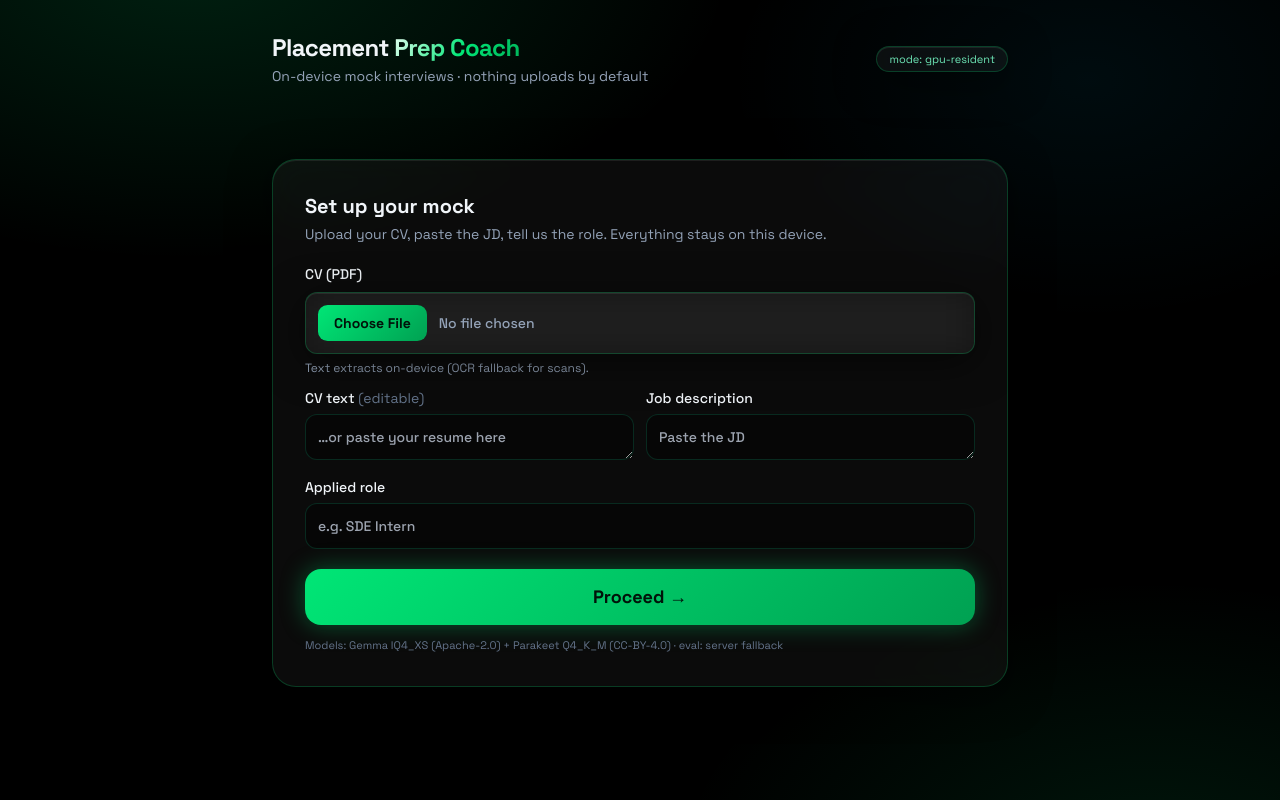
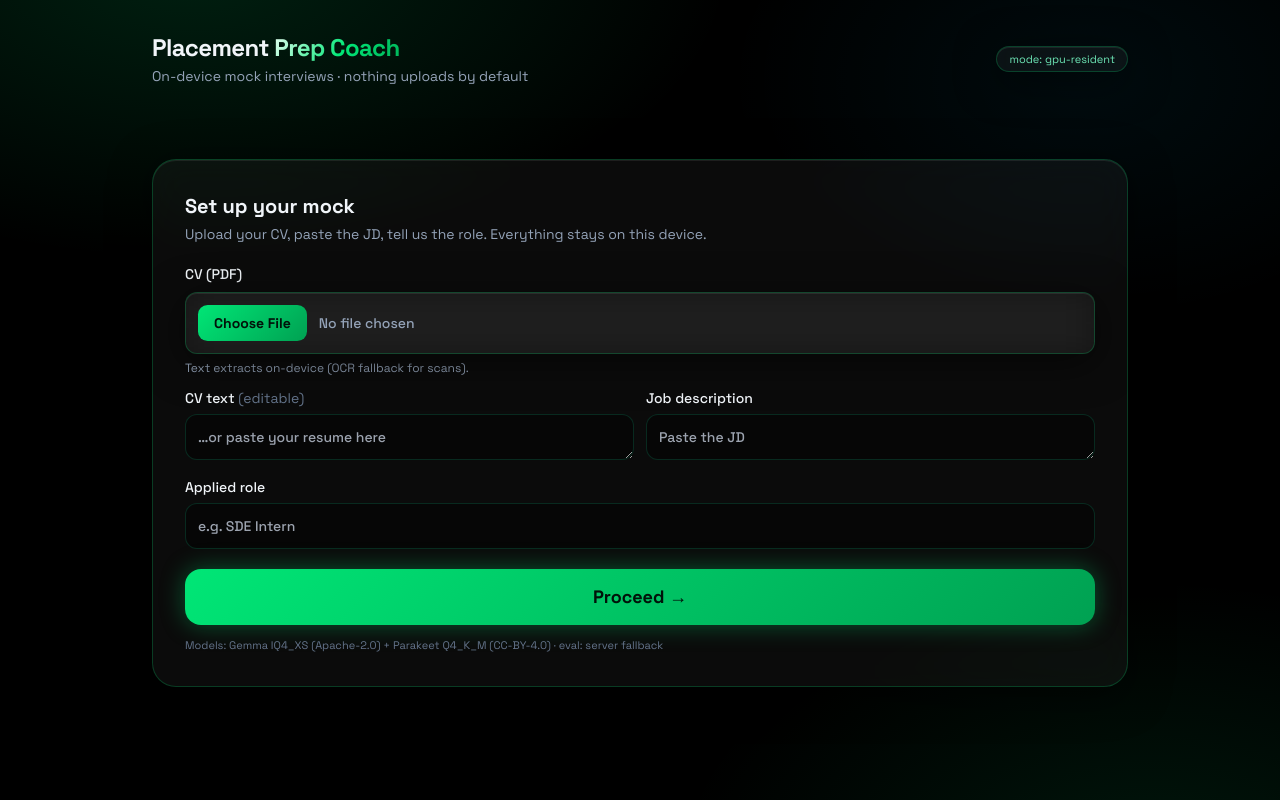
Before and after one commit to Unica2804/placement-prep-coach, a website: page public/index.html in a window 1280 px wide. Drawn offline with nearby package versions, Linux system fonts and the light colour scheme.

Commit message:
Widen layout to max-w-5xl, larger question type

```diff
--- a/public/index.html
+++ b/public/index.html
@@ -65,7 +65,7 @@
 </head>
 <body class="text-slate-100 min-h-screen flex flex-col items-center">
 
-<header class="w-full max-w-3xl px-4 pt-8 pb-2 flex items-center justify-between">
+<header class="w-full max-w-5xl px-6 pt-8 pb-2 flex items-center justify-between">
   <div>
     <h1 class="text-2xl font-bold tracking-tight">Placement <span class="neon-text">Prep Coach</span></h1>
     <p class="text-slate-400 text-sm mt-0.5">On-device mock interviews · nothing uploads by default</p>
@@ -73,7 +73,7 @@
   <span id="modeBadge" class="text-[11px] px-3 py-1 rounded-full glass text-emerald-300">mode: …</span>
 </header>
 
-<main class="w-full max-w-3xl px-4 pb-16 flex-1 flex flex-col justify-center">
+<main class="w-full max-w-5xl px-6 pb-16 flex-1 flex flex-col justify-center">
   <div class="w-full">
 
   <!-- SCREEN 1 · setup -->
@@ -109,7 +109,7 @@
       <label class="text-xs flex gap-1.5 items-center text-slate-400"><input type="checkbox" id="backup" class="accent-emerald-400" /> server backup</label>
     </div>
     <div class="glass rounded-3xl p-6 md:p-10">
-      <div id="question" class="text-xl md:text-2xl leading-relaxed font-medium min-h-[7rem]"></div>
+      <div id="question" class="text-2xl md:text-[1.7rem] leading-relaxed font-medium min-h-[8rem]"></div>
       <div id="feedback" class="mt-4 text-sm text-slate-300 hidden"></div>
       <button id="typeToggle" class="ghost-btn mt-3 text-xs text-slate-400 underline underline-offset-4 hidden">type instead</button>
       <textarea id="answer" rows="3" class="hidden mt-2 w-full bg-black/40 border border-emerald-500/20 rounded-xl p-3 text-sm" placeholder="Type your answer"></textarea>
```
